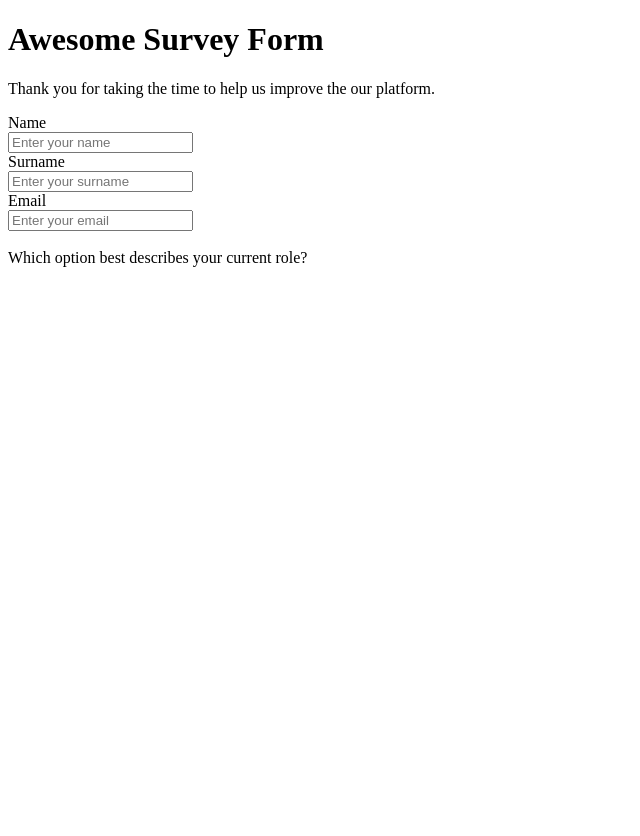
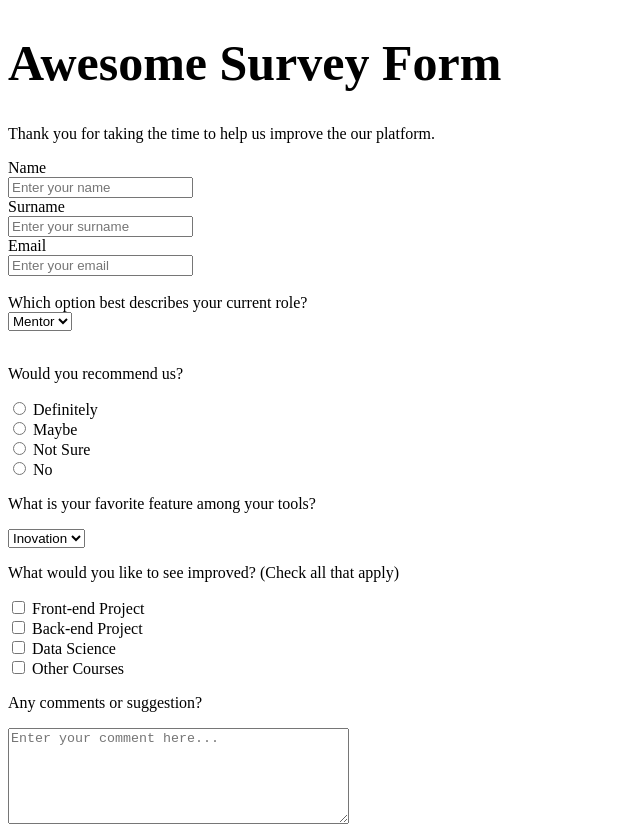
Before and after one commit to olgunsenel/arch_meta, a plain HTML site: page form.html in a window 1280 px wide. Shown: the whole page, without its empty margins (0-640 px from the left). Before the commit the page ends 800 px from the top, so only its background shows below. Drawn offline with Linux system fonts and the light colour scheme.

Commit message:
ultimate applying

```diff
--- a/form.html
+++ b/form.html
@@ -7,7 +7,9 @@
     <title>Survey Form</title>
 </head>
 <body>
-    <h1>Awesome Survey Form</h1>
+    <h1 style="font-size: 50px;">Awesome Survey Form</h1>
+
+    <form action="result.html" method="get">
         <p>Thank you for taking the time to help us improve the our platform.</p>
         <div>
             <label for="nm">Name</label><br>
@@ -19,10 +21,46 @@
         </div><br>
         <div>
             <label for="rl">Which option best describes your current role?</label><br>
-
-
+            <select name="role" id="rl">
+                <option value="mentor">Mentor</option>
+                <option value="trainer">Trainer</option>
+                <option value="pr">PR</option>
+            </select><br><br>
         </div>
-
-
+        <div>
+            <p>Would you recommend us?</p>
+            <input type="radio" name="1" id="rcm1" value="nm1">
+            <label for="rcm1">Definitely</label><br>
+            <input type="radio" name="1" id="rcm2" value="nm2">
+            <label for="rcm2">Maybe</label><br>
+            <input type="radio" name="1" id="rcm3" value="nm3">
+            <label for="rcm3">Not Sure</label><br>
+            <input type="radio" name="1" id="rcm4" value="nm4">
+            <label for="rcm4">No</label><br>
+        </div>
+        <div>
+            <p>What is your favorite feature among your tools?</p>
+            <select name="favorite">
+                <option value="inovation">Inovation</option>
+                <option value="design">Design</option>
+                <option value="ui">UI</option>
+            </select>
+        </div>
+        <div>
+            <p>What would you like to see improved? (Check all that apply)</p>
+            <input type="checkbox" name="front" id="fr">
+            <label for="fr">Front-end Project</label><br>
+            <input type="checkbox" name="back" id="bc">
+            <label for="bc">Back-end Project</label><br>
+            <input type="checkbox" name="data" id="dt">
+            <label for="dt">Data Science</label><br>
+            <input type="checkbox" name="other" id="ot">
+            <label for="ot">Other Courses</label>
+        </div>
+        <div>
+            <p>Any comments or suggestion?</p>
+            <textarea name="comment" id="cmm" rows="6" cols="40" maxlength="50" placeholder="Enter your comment here..."></textarea>
+        </div>
+    </form>
 </body>
 </html>
```
Also changed, not shown: result.html (added). Lines whose indentation alone changed are shown as unchanged.
